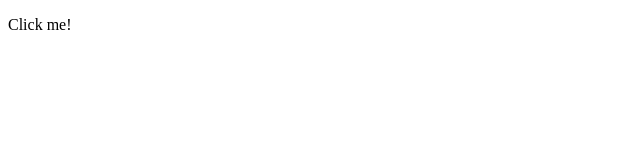
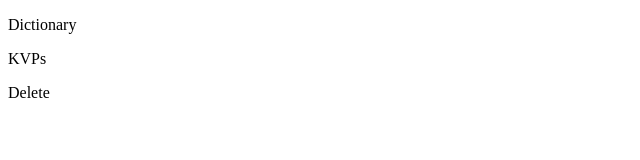
Before and after one commit to JackRM10/JavaScript-Projects, a plain HTML site: page Basic JavaScript Projects/Project4_dictionaries/index.html in a window 1280 px wide. Shown: the whole page, without its empty margins (0-640 px from the left). Drawn offline with Linux system fonts and the light colour scheme.

Commit message:
Project4
Updated files, with complete assignment criteria

```diff
--- a/Basic JavaScript Projects/Project4_dictionaries/JS/main.js
+++ b/Basic JavaScript Projects/Project4_dictionaries/JS/main.js
@@ -1,4 +1,4 @@
-//
+//Dicitionary for Guitar, result Model
 function my_Dictionary() {
     var Guitar = {
         Make: "Gibson",
@@ -8,19 +8,19 @@ function my_Dictionary() {
     };
     document.getElementById("Dictionary").innerHTML = Guitar.Model;
 }
-//
+//KVPS, two KVPS have the same key, result lowest down key displayed
 function my_KVPs() {
     var Classes = {
         ALG: "ALGEBRA 1",
         ALG: "ALGEBRA 2",
         HIS: "HISTORY",
         ENG: "ENGLISH LITERATURE",
-        PSY: "PSYCHOLOGY"
+        PSY: "PSYCHOLOGY",
     };
     document.getElementById("Classes").innerHTML = Classes.ALG;
 }
-//
-function my_Dictionary() {
+// Dictionary with delete statement, returns underfined result
+function my_Dictionary_Delete() {
     var Guitar = {
         Make: "Gibson",
         Model: "Les Paul",
@@ -28,5 +28,5 @@ function my_Dictionary() {
         Artist: "Jimmy Page",
     };
     delete Guitar.Model;
-    document.getElementById("Dictionary").innerHTML = Guitar.Model;
+    document.getElementById("DictionaryDelete").innerHTML = Guitar.Model;
 }
--- a/Basic JavaScript Projects/Project4_dictionaries/index.html
+++ b/Basic JavaScript Projects/Project4_dictionaries/index.html
@@ -6,10 +6,10 @@
     </head>
 
     <body>
-    <p id="Dictionary" onclick="my_Dictionary()">Click me!</p>
-    <p id="Classes"></p>
-
-
+    <!--Three events calling on subprograms in javascript-->
+    <p id="Dictionary" onclick="my_Dictionary()">Dictionary</p>
+    <p id="Classes" onclick="my_KVPs()">KVPs</p>
+    <p id="DictionaryDelete" onclick="my_Dictionary_Delete()">Delete</p>
 
     </body>
 </html>
```
